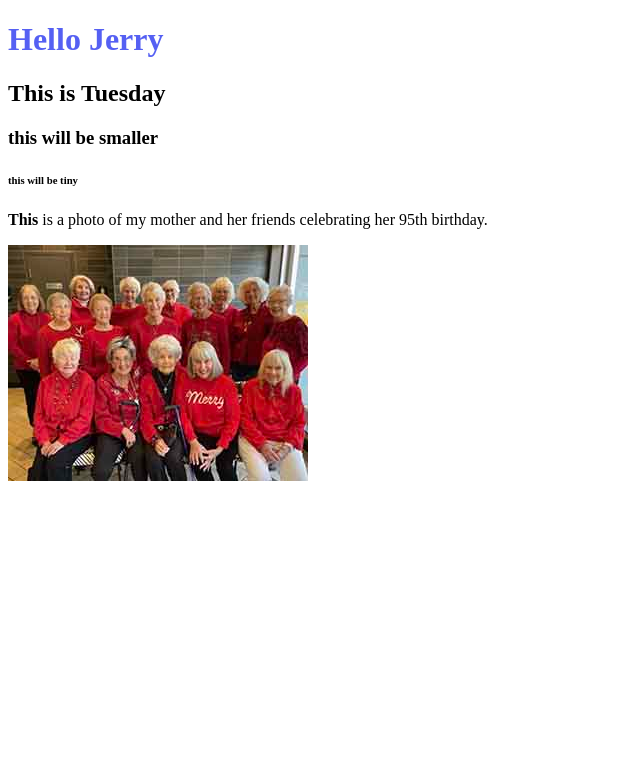
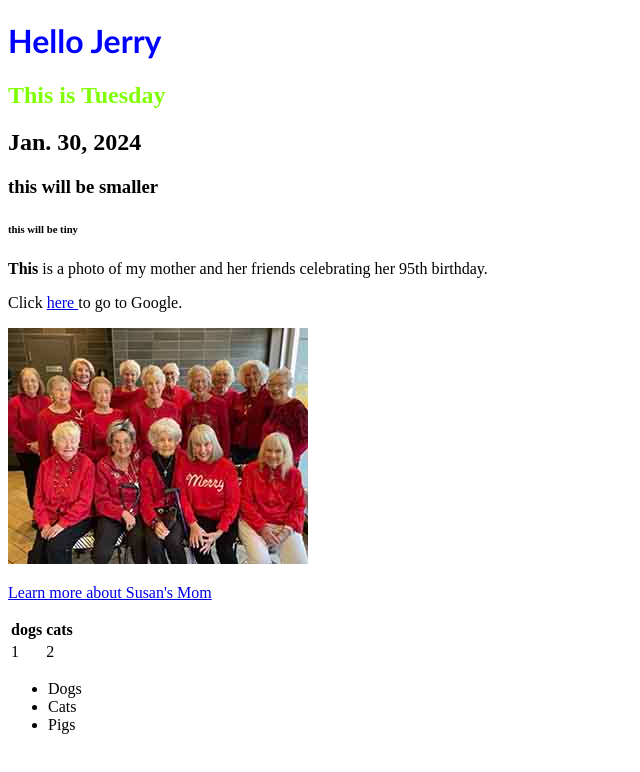
Before and after one commit to dwhite377/spring24, a plain HTML site: page index.html in a window 1280 px wide. Shown: the whole page, without its empty margins (0-640 px from the left). Drawn offline with Linux system fonts and the light colour scheme; a web font is replaced by a local one.

Commit message:
Update 1-30

```diff
--- a/index.html
+++ b/index.html
@@ -4,14 +4,35 @@
     <meta charset="UTF-8">
     <meta name="viewport" content="width=device-width, initial-scale=1.0">
     <title>Fall Demo</title>
+    <link href="main.css" rel="stylesheet" type="text/css">
+    <style>
+      #MainTitle{
+        color: blueviolet;
+      }
+    </style>
+    <link rel="preconnect" href="https://fonts.googleapis.com">
+    <link rel="preconnect" href="https://fonts.gstatic.com" crossorigin>
+    <link href="https://fonts.googleapis.com/css2?family=Give+You+Glory&family=Glass+Antiqua&family=Sixtyfour&display=swap" rel="stylesheet">
 </head>
 <body>
-    <h1 style="color:rgba(85,96,243,1.00);">Hello Jerry</h1>
-	<h2>This is Tuesday</h2>
+    <h1 style="font-family: 'Gill Sans', 'Gill Sans MT', Calibri, 'Trebuchet MS', sans-serif; color: blue;">Hello Jerry</h1>
+	<h2 id="MainTitle" style="color: chartreuse;">This is Tuesday</h2>
+    <h2 class="date">Jan. 30, 2024</h2>
 	<h3>this will be smaller</h3>
-	<h6>this will be tiny</h6>
+	<h6 class="date">this will be tiny</h6>
     <p><strong>This </strong>is a photo of my mother and her friends celebrating her 95th birthday.</p>
+    <p>Click <a href="https://www.google.com" target="_blank">here </a>to go to Google.</p>
 
     <img src="images/IMG_9136.jpg" alt="The Juliettes at thier Dec 2023 breakfast meeting." />
+    <p><a href="mom.html">Learn more about Susan's Mom</a></p>
+    <table>
+<tr><th>dogs</th><th>cats</th></tr>
+<tr><td>1</td><td>2</td></tr>
+    </table>
+    <ul>
+        <li>Dogs</li>
+        <li>Cats</li>
+<li>Pigs</li>
+    </ul>
 </body>
 </html>
```
Also changed, not shown: mom.html (added, +20 -0 lines), main.css (added), 1 other file.
